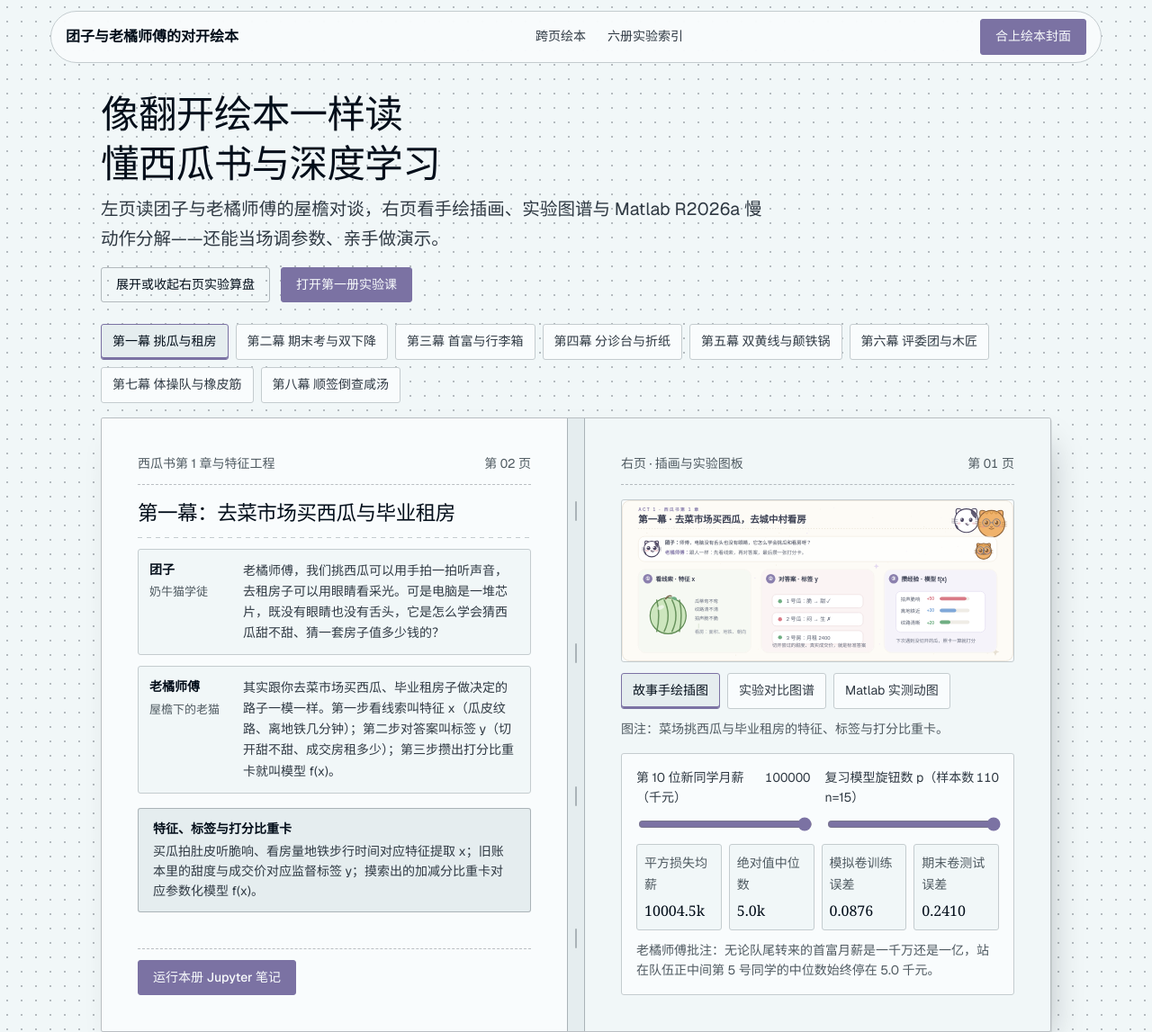
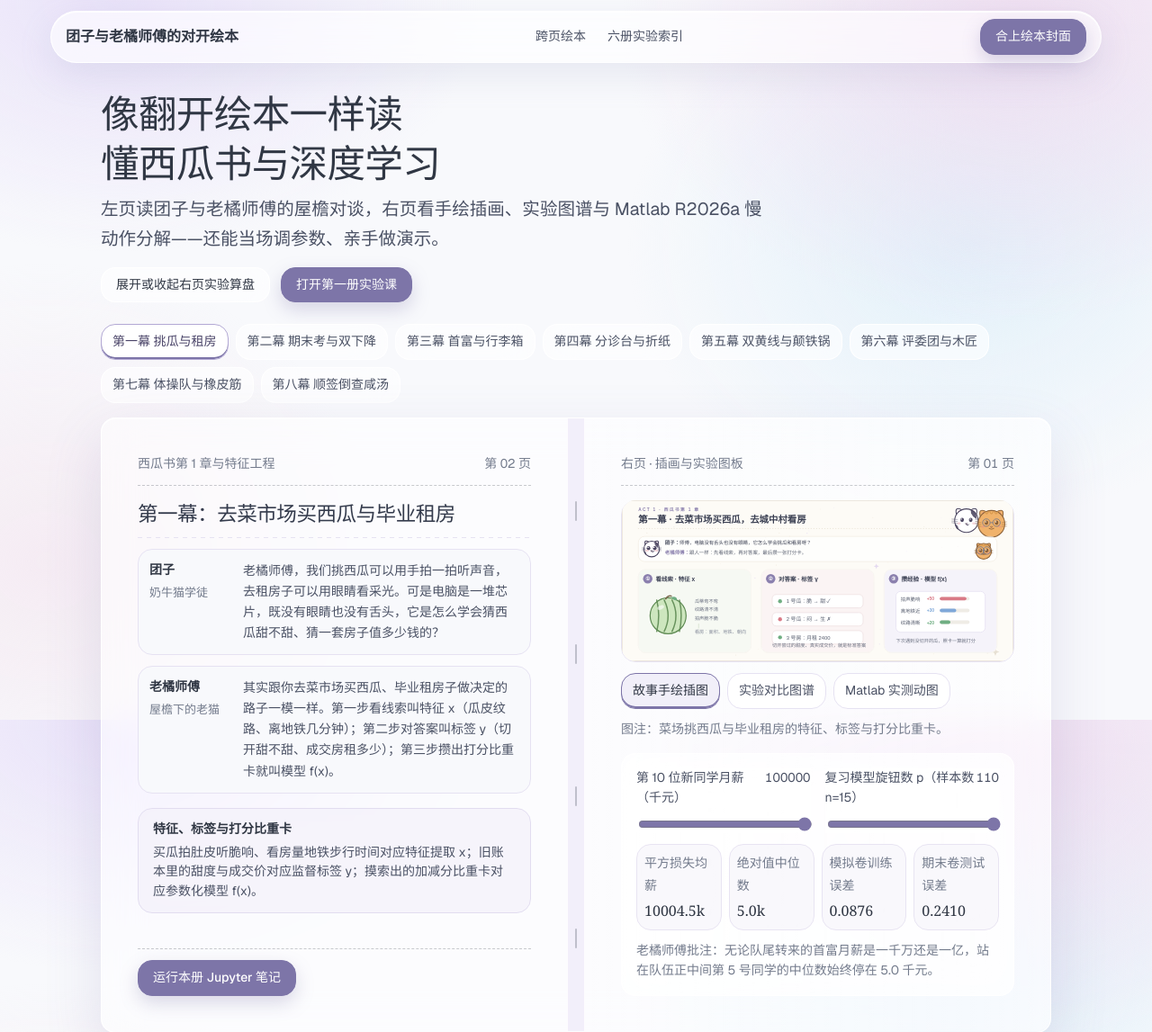
Before and after one commit to yunyancuo/notes-for-deep-learniung, a plain HTML site: page index.html in a window 1280 px wide. Shown: the top 1147 px of the page at 90% size. Drawn offline with nearby package versions, Linux system fonts and the light colour scheme; a web font is replaced by a local one.

Commit message:
阅读站换粉紫渐变浅色磨砂毛玻璃主题，与个人主页同一视觉

```diff
--- a/index.html
+++ b/index.html
@@ -8,7 +8,7 @@
   <link rel="preconnect" href="https://fonts.googleapis.com">
   <link rel="preconnect" href="https://fonts.gstatic.com" crossorigin>
   <link href="https://fonts.googleapis.com/css2?family=Geist:wght@400;500&family=Hedvig+Letters+Serif:opsz@12..24&family=Noto+Serif+SC:wght@400;600&display=swap" rel="stylesheet">
-  <link rel="stylesheet" href="./style.css">
+  <link rel="stylesheet" href="./style.css?v=20261028">
 </head>
 <body>
   <div class="proof-ground">
--- a/style.css
+++ b/style.css
@@ -590,3 +590,128 @@
     overflow-x: auto;
   }
 }
+
+/* ==========================================================================
+   粉紫渐变 · 浅色磨砂毛玻璃主题（与个人主页同一视觉）
+   ========================================================================== */
+:root {
+  --color-paper: #f8f9fc;
+  --color-paper-2: #f1eff9;
+  --color-paper-3: #eae7f6;
+  --color-paper-hi: #ffffff;
+  --color-ink: #303744;
+  --color-ink-2: #4a5164;
+  --color-muted: #737b8c;
+  --color-rule: #e6e2f2;
+  --color-accent: #7d75a8;
+  --color-accent-hover: #6a6191;
+  --color-accent-ink: #ffffff;
+  --color-focus: #8b80ae;
+  --radius-card: 16px;
+  --radius-pill: 999px;
+  --shadow-card: 0 12px 32px rgba(141, 149, 187, 0.12);
+  --shadow-sheet: 0 24px 64px rgba(110, 100, 160, 0.16);
+  --guide: #e6e2f2;
+}
+
+body {
+  background-color: #f8f9fc;
+  background-image:
+    radial-gradient(640px 480px at 88% 4%, rgba(237, 218, 239, 0.85), transparent 68%),
+    radial-gradient(540px 440px at 84% 34%, rgba(217, 237, 249, 0.7), transparent 70%),
+    radial-gradient(580px 400px at 10% 0%, rgba(229, 220, 248, 0.8), transparent 70%),
+    radial-gradient(520px 460px at 4% 78%, rgba(243, 227, 237, 0.6), transparent 72%);
+  background-attachment: fixed;
+}
+
+.proof-ground {
+  background-color: transparent;
+  background-image: none;
+}
+
+/* 磨砂玻璃面板 */
+.site-header .nav-pill,
+.book-closed-cover,
+.book-spread-frame,
+.book-turn-bar,
+.book-bookmarks .tab-btn,
+.btn:not(.btn--primary),
+.takeaway-card,
+.metric-cell,
+.abacus-box,
+.workbench-controls .control-group {
+  background-color: rgba(255, 255, 255, 0.62);
+  -webkit-backdrop-filter: blur(18px) saturate(1.25);
+  backdrop-filter: blur(18px) saturate(1.25);
+  border-color: rgba(255, 255, 255, 0.95);
+}
+
+.site-header .nav-pill {
+  box-shadow: 0 14px 38px rgba(141, 149, 187, 0.16), inset 0 1px 0 #fff;
+}
+
+.book-spread-frame {
+  background-color: rgba(255, 255, 255, 0.55);
+  -webkit-backdrop-filter: blur(22px) saturate(1.25);
+  backdrop-filter: blur(22px) saturate(1.25);
+  border-color: rgba(255, 255, 255, 0.95);
+  box-shadow: 0 24px 64px rgba(110, 100, 160, 0.16), inset 0 1px 0 #fff;
+}
+
+.book-leaf {
+  background-color: transparent;
+}
+
+.leaf-left {
+  background: linear-gradient(90deg, rgba(255, 255, 255, 0) 0%, rgba(255, 255, 255, 0.28) 100%);
+}
+
+.book-spine {
+  background-color: rgba(233, 227, 246, 0.55);
+  border-color: rgba(255, 255, 255, 0.8);
+}
+
+.book-turn-bar {
+  box-shadow: 0 10px 28px rgba(141, 149, 187, 0.12);
+}
+
+.btn--primary {
+  background-color: #7d75a8;
+  border-color: #7d75a8;
+  color: #fff;
+  box-shadow: 0 8px 20px rgba(125, 117, 168, 0.28);
+}
+
+.btn--primary:hover:not(:disabled) {
+  background-color: #6a6191;
+  border-color: #6a6191;
+}
+
+.book-bookmarks .tab-btn[aria-selected="true"] {
+  background-color: #ffffff;
+  border-color: #b3a9d4;
+  color: #4a4468;
+  box-shadow: inset 0 -2px 0 #7d75a8;
+}
+
+.takeaway-card {
+  background-color: rgba(243, 240, 250, 0.72);
+  border-color: #e2ddf0;
+}
+
+.metric-cell {
+  background-color: rgba(247, 245, 251, 0.72);
+  border-color: #e8e4f2;
+}
+
+.media-frame,
+.crop-sheet,
+.spec-table th {
+  background-color: rgba(255, 255, 255, 0.66);
+}
+
+.leaf-title,
+.section-head h2,
+.cover-title {
+  color: #343b4c;
+}
```
